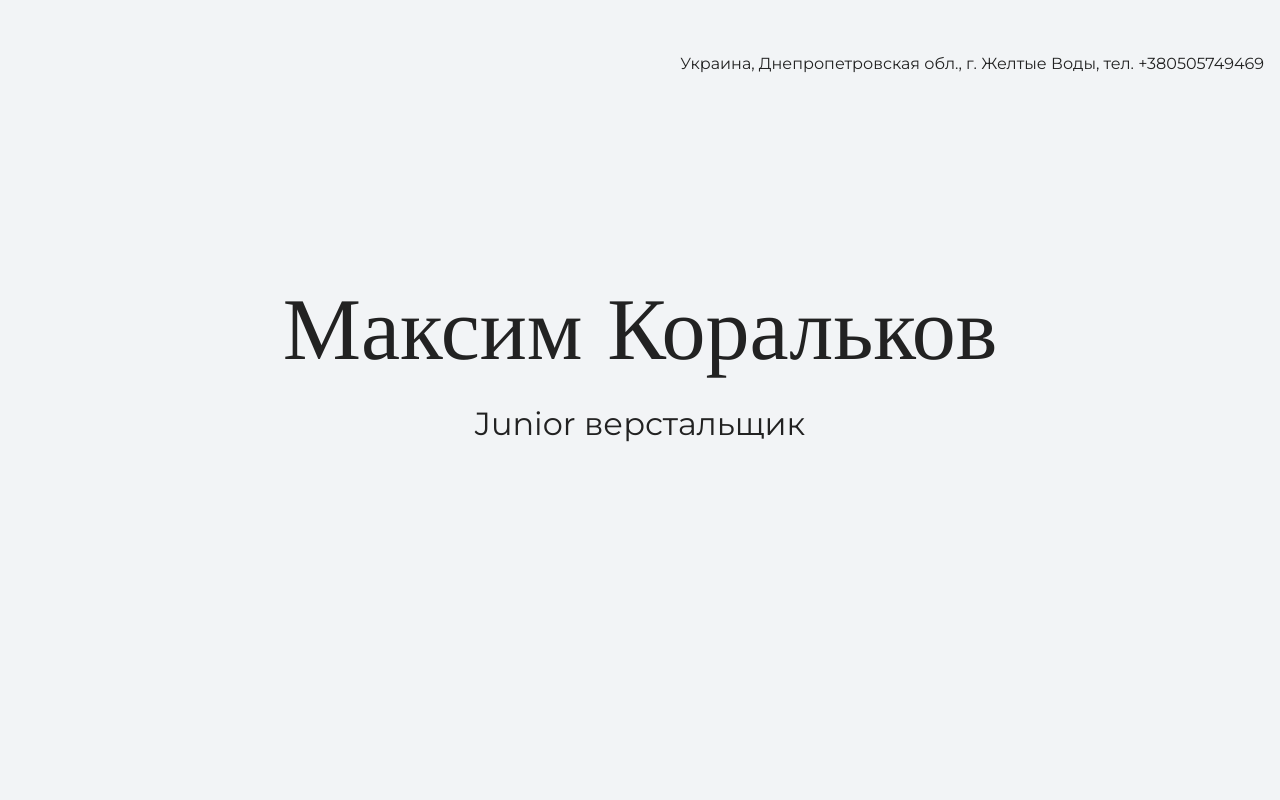
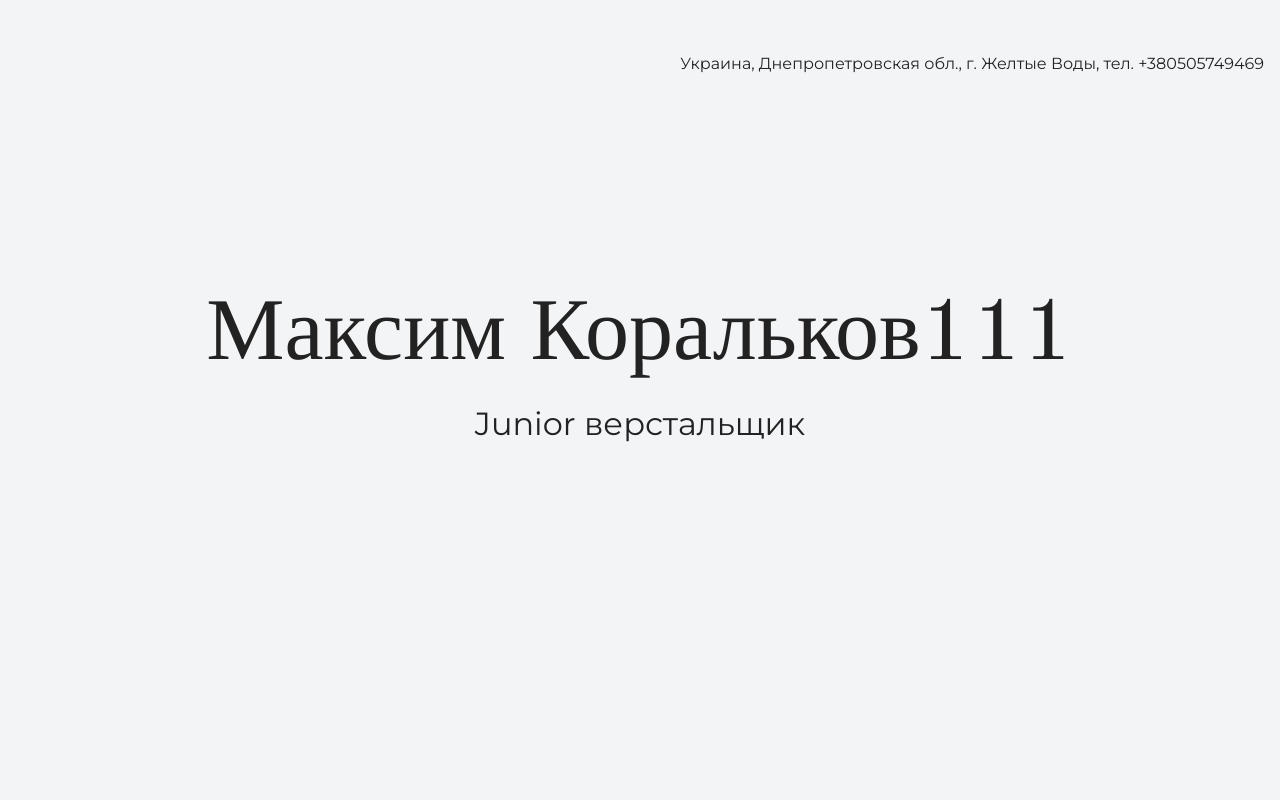
Before and after one commit to maxymasany/Learning, a plain HTML site: page portfolio-step-1/index.html in a window 1280 px wide. Shown: the top 800 px of the page. Drawn offline with nearby package versions, Linux system fonts and the light colour scheme.

Commit message:
текст на главной странице

```diff
--- a/portfolio-step-1/index.html
+++ b/portfolio-step-1/index.html
@@ -19,7 +19,7 @@
 
   <section class="hero-image">
     <div class="container">
-      <h1 class="heading">Максим Коральков</h1>
+      <h1 class="heading">Максим Коральков111</h1>
       <p>Junior верстальщик</p>
     </div>
   </section>
```
